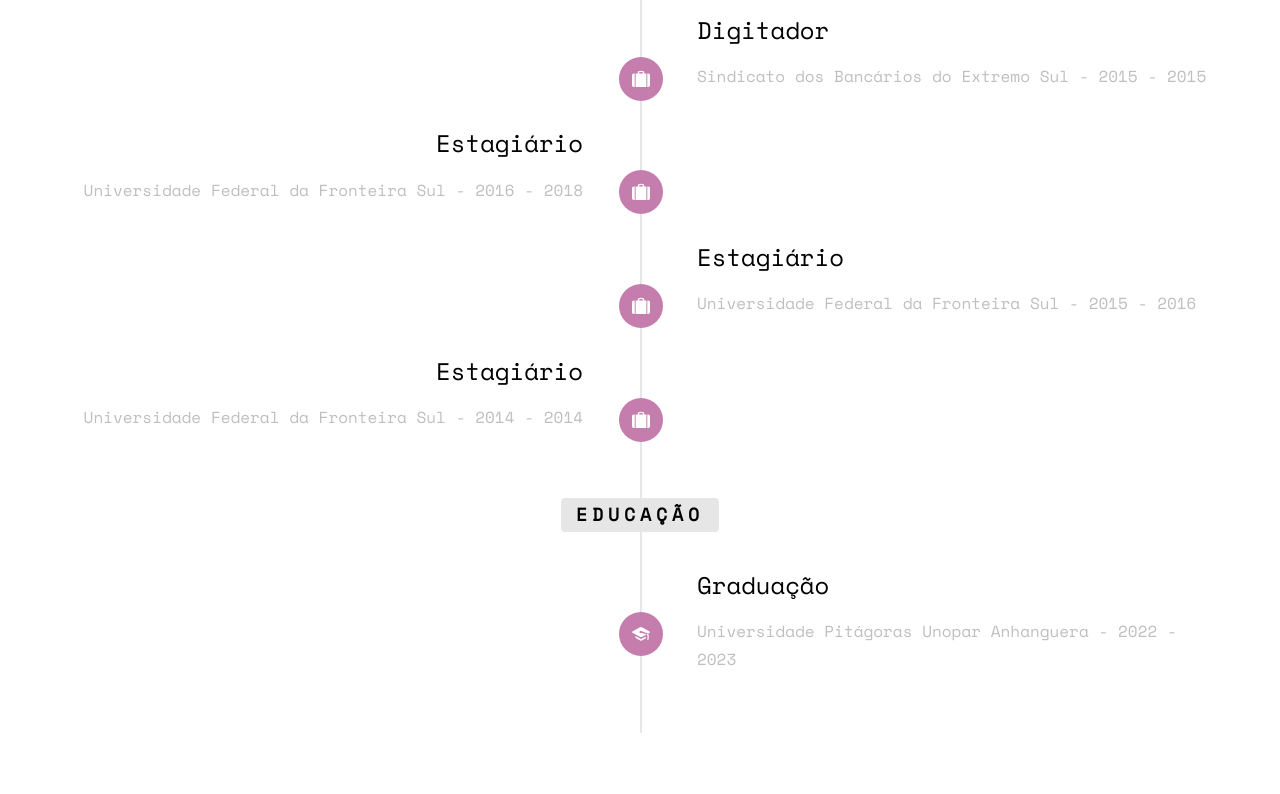
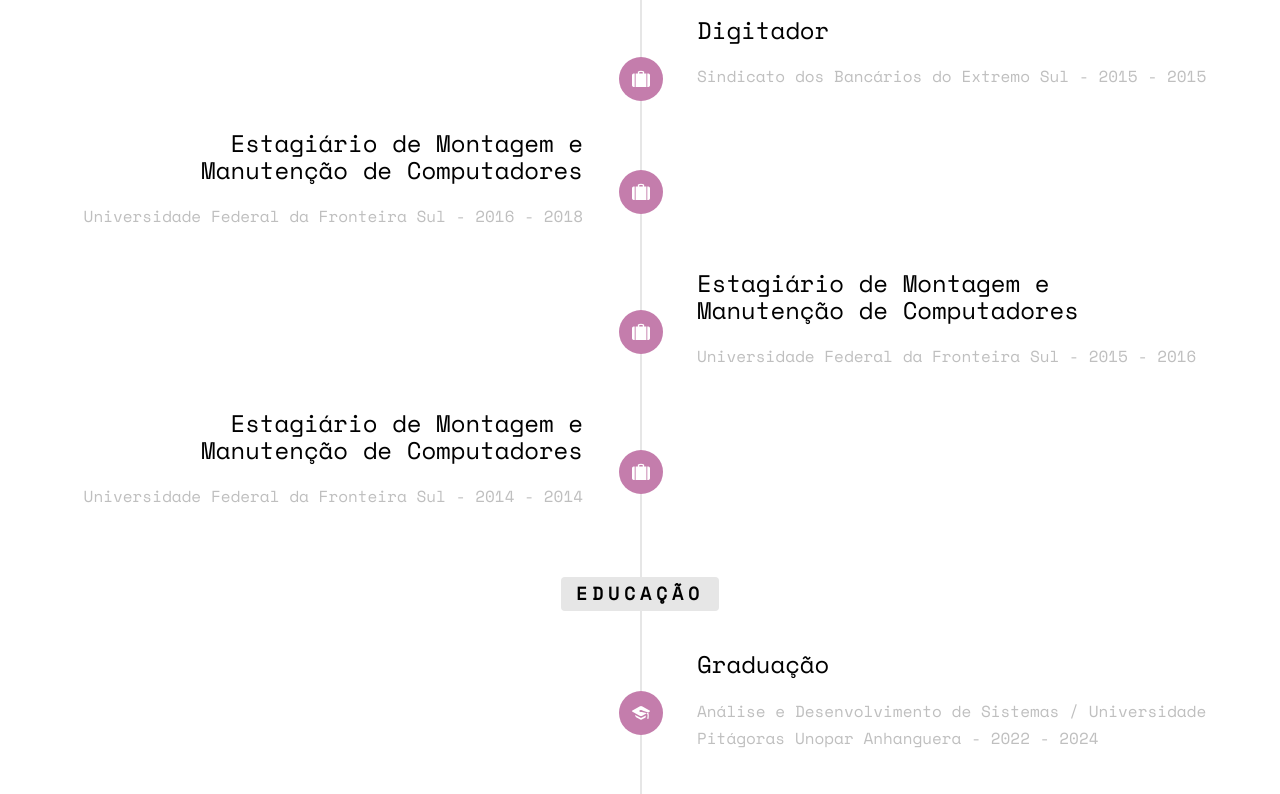
Before and after one commit to jhoanhabiemanuelfilipe/jhoanhabiemanuelfilipe.github.io, a plain HTML site: page index.html in a window 1280 px wide. Shown: the part 2466-3260 px from the top of the page. Drawn offline with nearby package versions, Linux system fonts and the light colour scheme; files whose address does not match are found by name; a web font is replaced by a local one.

Commit message:
Update index.html

```diff
--- a/index.html
+++ b/index.html
@@ -164,7 +164,7 @@
 							<div class="timeline-badge"><i class="icon-suitcase"></i></div>
 							<div class="timeline-panel">
 								<div class="timeline-heading">
-									<h3 class="timeline-title">Estagiário</h3>
+									<h3 class="timeline-title">Estagiário de Montagem e Manutenção de Computadores</h3>
 									<span class="company">Universidade Federal da Fronteira Sul - 2016 - 2018</span>
 								</div>
 							</div>
@@ -174,7 +174,7 @@
 							<div class="timeline-badge"><i class="icon-suitcase"></i></div>
 							<div class="timeline-panel">
 								<div class="timeline-heading">
-									<h3 class="timeline-title">Estagiário</h3>
+									<h3 class="timeline-title">Estagiário de Montagem e Manutenção de Computadores</h3>
 									<span class="company">Universidade Federal da Fronteira Sul - 2015 - 2016</span>
 								</div>
 							</div>
@@ -184,7 +184,7 @@
 							<div class="timeline-badge"><i class="icon-suitcase"></i></div>
 							<div class="timeline-panel">
 								<div class="timeline-heading">
-									<h3 class="timeline-title">Estagiário</h3>
+									<h3 class="timeline-title">Estagiário de Montagem e Manutenção de Computadores</h3>
 									<span class="company">Universidade Federal da Fronteira Sul - 2014 - 2014</span>
 								</div>
 							</div>
@@ -199,7 +199,7 @@
 							<div class="timeline-panel">
 								<div class="timeline-heading">
 									<h3 class="timeline-title">Graduação</h3>
-									<span class="company">Universidade Pitágoras Unopar Anhanguera - 2022 - 2023</span>
+									<span class="company">Análise e Desenvolvimento de Sistemas / Universidade Pitágoras Unopar Anhanguera - 2022 - 2024</span>
 								</div>
 							</div>
 						</li>
```
